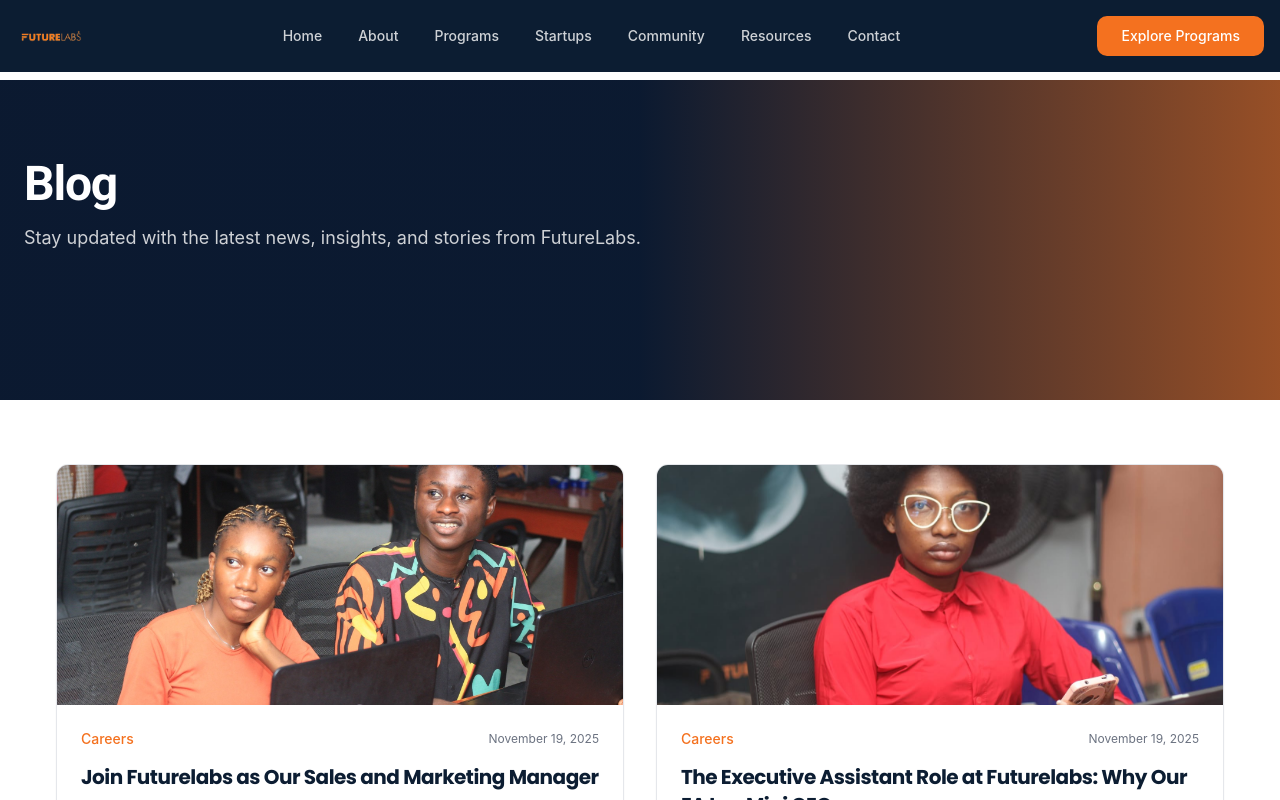
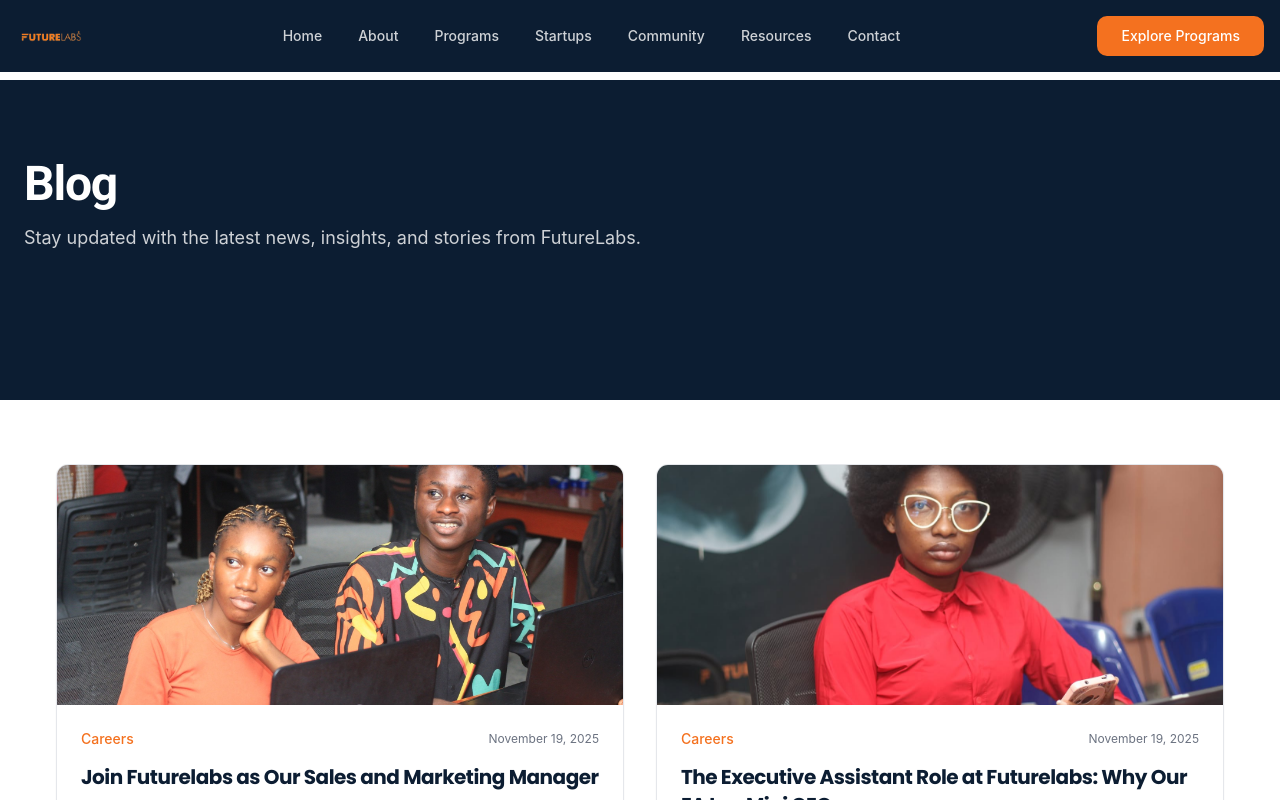
Before and after one commit to FutureLabss/futurelabs-africa-rise, a React (Vite) app: page /blog in a window 1280 px wide. Shown: the top 800 px of the page. Built offline with nearby package versions, Linux system fonts and the light colour scheme.

Commit message:
Changes
Co-authored-by: SavieJay <120099286+SavieJay@users.noreply.github.com>

```diff
--- a/src/components/PageHero.tsx
+++ b/src/components/PageHero.tsx
@@ -24,7 +24,9 @@ const PageHero: React.FC<PageHeroProps> = ({ title, subtitle, backgroundImageUrl
           />
         )}
 
-        <div className="absolute inset-0 bg-gradient-to-r from-[#0B1930]/90 via-[#0B1930]/80 to-primary/60" />
+        {backgroundImageUrl && (
+          <div className="absolute inset-0 bg-gradient-to-r from-[#0B1930]/90 via-[#0B1930]/80 to-primary/60" />
+        )}
 
         <div className="relative z-10 container mx-auto px-6 py-16 md:py-20">
           <div className="max-w-4xl">
```
